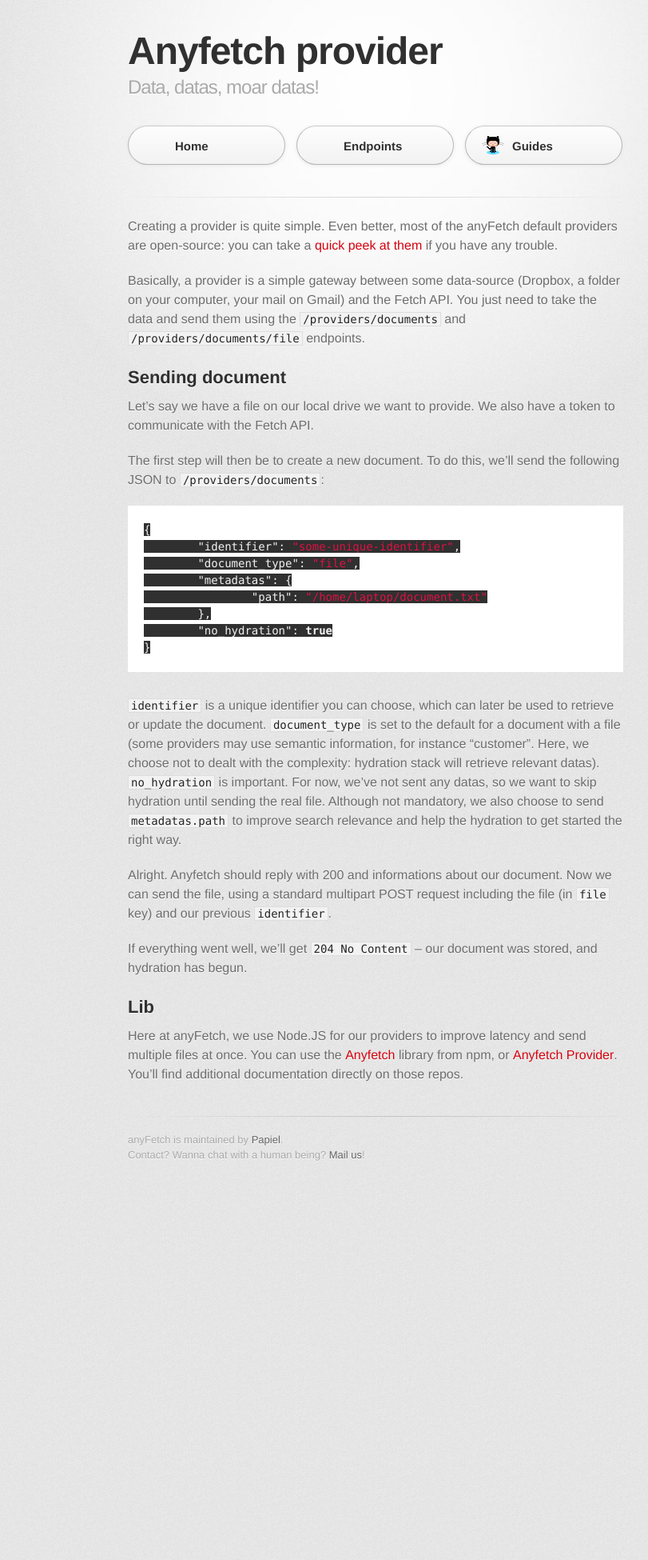
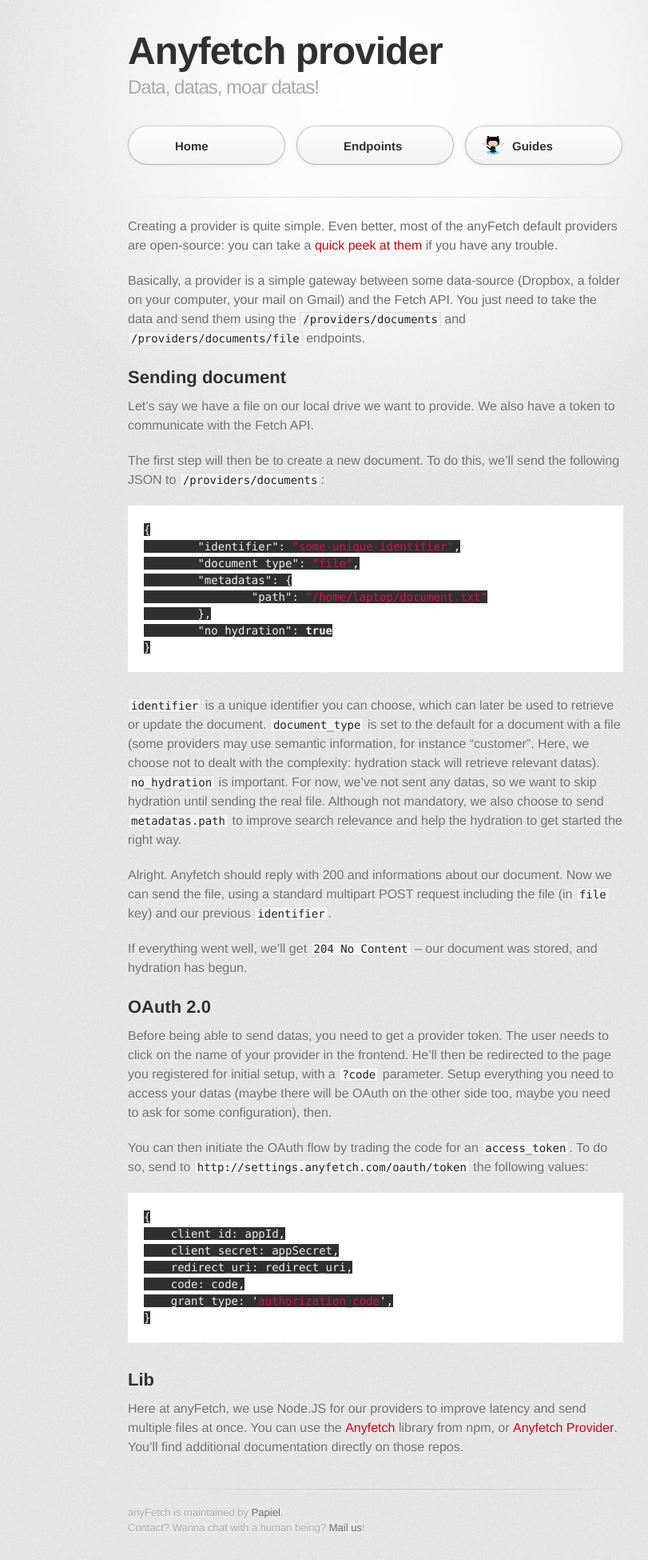
Before and after one commit to AnyFetch/developers.anyfetch.com, a Jekyll site: the page built from guides/provider.md, in a window 1280 px wide. Shown: the whole page at 80% size, without its empty margins (170-981 px from the left). Built offline with Jekyll 4.4.1, drawn with Linux system fonts in a browser that asks for light colours; some web fonts are replaced; Markdown is read by kramdown in place of the engine named in the settings; before the commit the page ends 1484 px from its top, so only the background shows below that.

Commit message:
Updated providers

````diff
--- a/guides/provider.md
+++ b/guides/provider.md
@@ -35,5 +35,22 @@
 
 If everything went well, we'll get `204 No Content` -- our document was stored, and hydration has begun.
 
+## OAuth 2.0
+Before being able to send datas, you need to get a provider token.
+The user needs to click on the name of your provider in the frontend. He'll then be redirected to the page you registered for initial setup, with a `?code` parameter. Setup everything you need to access your datas (maybe there will be OAuth on the other side too, maybe you need to ask for some configuration), then.
+
+You can then initiate the OAuth flow by trading the code for an `access_token`.
+To do so, send to `http://settings.anyfetch.com/oauth/token` the following values:
+
+```javascript
+{
+    client_id: appId,
+    client_secret: appSecret,
+    redirect_uri: redirect_uri,
+    code: code,
+    grant_type: 'authorization_code',
+}
+```
+
 ## Lib
 Here at anyFetch, we use Node.JS for our providers to improve latency and send multiple files at once. You can use the [Anyfetch](https://npmjs.org/package/anyfetch) library from npm, or [Anyfetch Provider](https://npmjs.org/package/anyfetch-provider). You'll find additional documentation directly on those repos.
````
